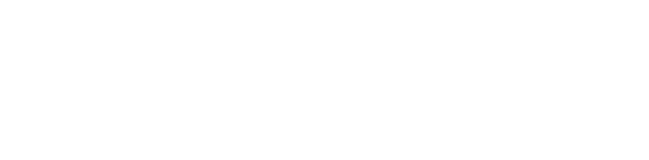
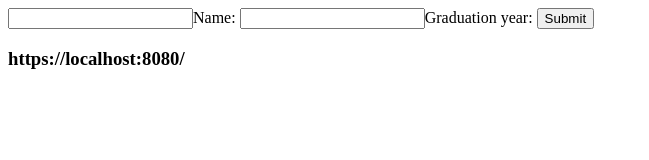
Before and after one commit to acciojob/sharable-urls-6395728950, a website: page main.html in a window 1280 px wide. Shown: the whole page, without its empty margins (0-649 px from the left). Drawn offline with Linux system fonts and the light colour scheme.

Commit message:
created a submission

```diff
--- a/main.html
+++ b/main.html
@@ -1,6 +1,13 @@
 <!DOCTYPE html>
 <html>
   <body>
+	  <form>
+		  <input type="string" id="name">Name:</input>
+		    <input type="number" id="year">Graduation year:</input>
+		  <button>Submit</button>
+
+	  </form>
+	  <h3 id="url"> https://localhost:8080/</h3>
     <script type="text/javascript" src="./script.js">
 </script>
   </body>
```
